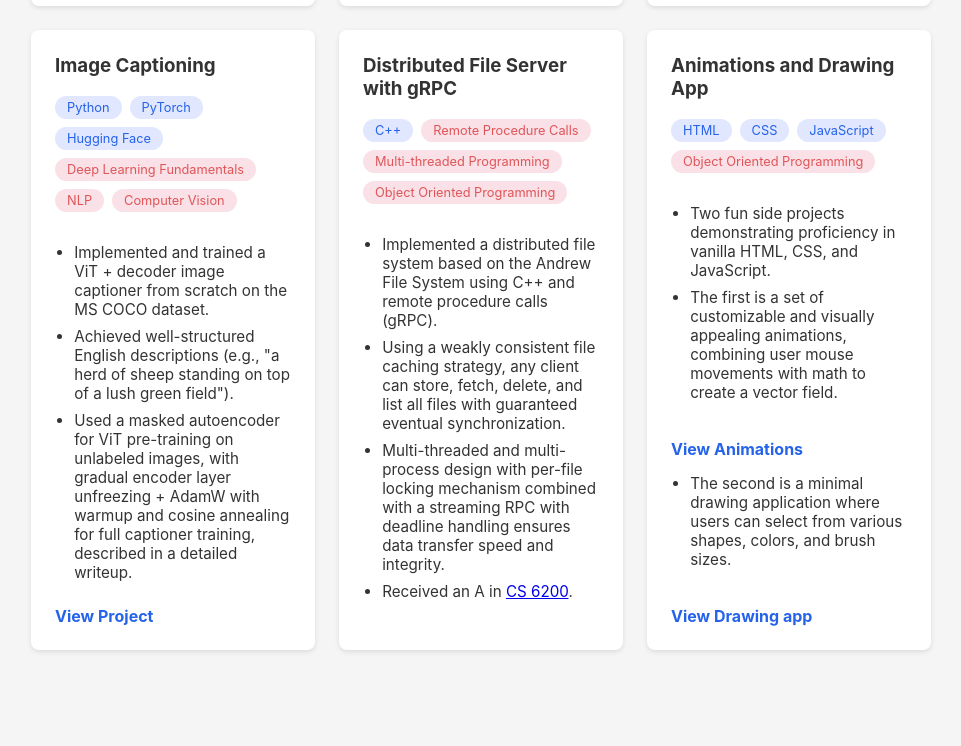
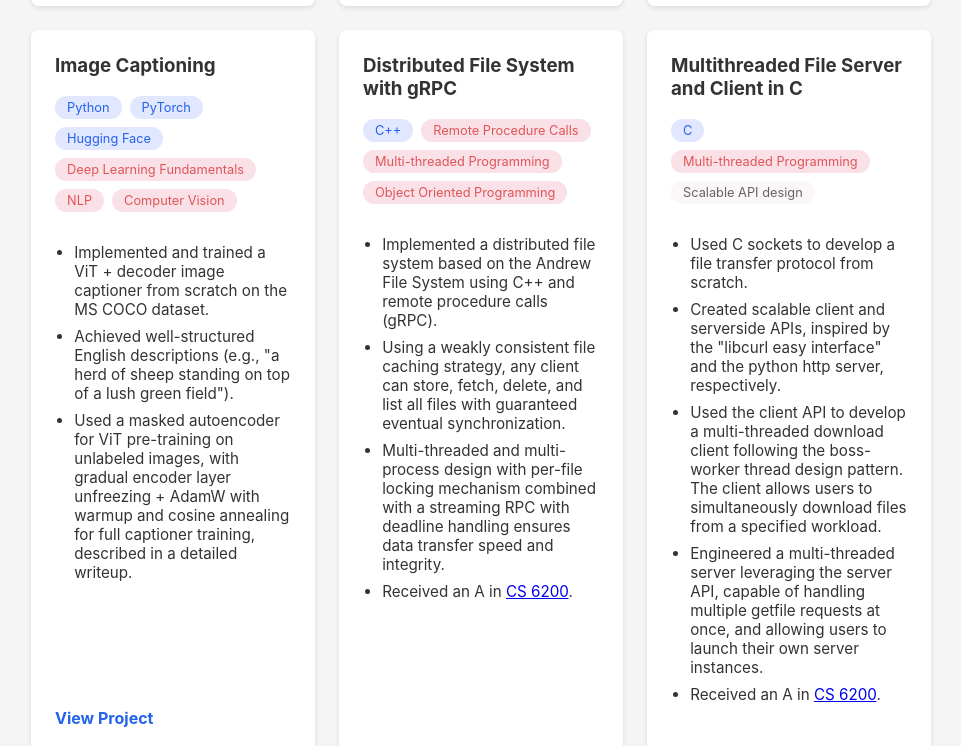
Before and after one commit to michaelkosmider/portfolio, a plain HTML site: page index.html in a window 1280 px wide. Shown: the part 1764-2510 px from the top of the page, without its empty margins (159-1120 px from the left). Before the commit the page ends 2454 px from the top, so only its background shows below. Drawn offline with Linux system fonts and the light colour scheme.

Commit message:
added mtgf

```diff
--- a/index.html
+++ b/index.html
@@ -294,7 +294,7 @@
         </div>
 
         <div class="card">
-          <h3>Distributed File Server with gRPC</h3>
+          <h3>Distributed File System with gRPC</h3>
           <div class="skills-pills">
             <span class="skill-pill">C++</span>
             <span class="skill-pill concept-pill">Remote Procedure Calls</span>
@@ -307,7 +307,21 @@
             <li>Multi-threaded and multi-process design with per-file locking mechanism combined with a streaming RPC with deadline handling ensures data transfer speed and integrity.</li>
             <li>Received an A in <a href="https://omscs.gatech.edu/cs-6200-introduction-operating-systems" target="_blank">CS 6200</a>.</li>
           </ul>
-
+        </div>
+        <div class="card">
+          <h3>Multithreaded File Server and Client in C</h3>
+          <div class="skills-pills">
+            <span class="skill-pill">C</span>
+            <span class="skill-pill concept-pill">Multi-threaded Programming</span>
+            <span class="skill-pill additional-pill">Scalable API design</span>
+          </div>
+          <ul>
+            <li>Used C sockets to develop a file transfer protocol from scratch.</li>
+            <li>Created scalable client and serverside APIs, inspired by the "libcurl easy interface" and the python http server, respectively.</li>
+            <li>Used the client API to develop a multi-threaded download client following the boss-worker thread design pattern. The client allows users to simultaneously download files from a specified workload.</li>
+            <li>Engineered a multi-threaded server leveraging the server API, capable of handling multiple getfile requests at once, and allowing users to launch their own server instances.</li>
+            <li>Received an A in <a href="https://omscs.gatech.edu/cs-6200-introduction-operating-systems" target="_blank">CS 6200</a>.</li>
+          </ul>
         </div>
 
         <div class="card">
```
